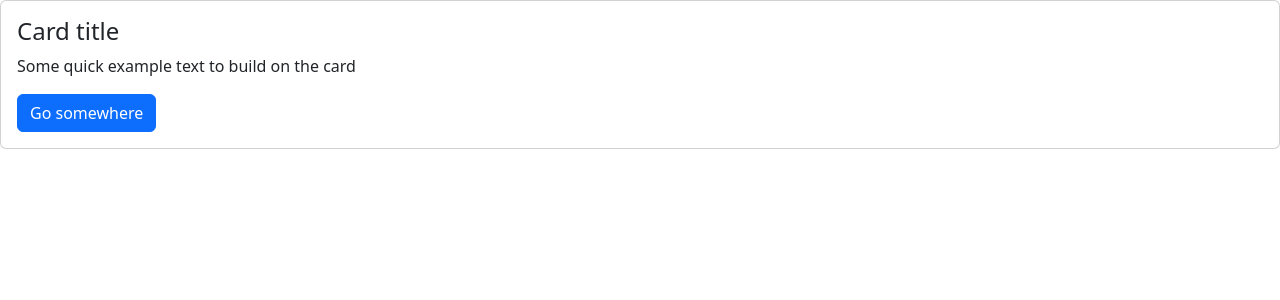
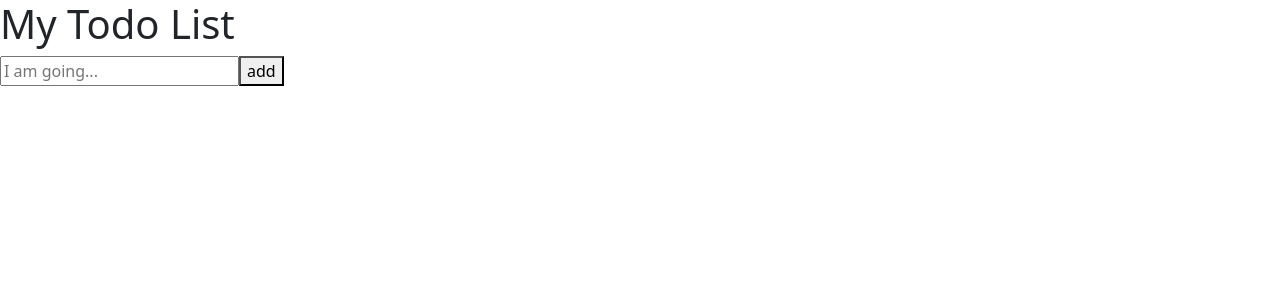
Before and after one commit to flyfarefly/REACT_HOMEWORK, a React (Vite) app in the folder vite-install-react/: page / in a window 1280 px wide. Shown: the top 300 px of the page. Built offline with nearby package versions, Linux system fonts and the light colour scheme.

Commit message:
HW_88 Complete

```diff
--- a/vite-install-react/package.json
+++ b/vite-install-react/package.json
@@ -15,7 +15,8 @@
     "prop-types": "^15.8.1",
     "react": "^18.3.1",
     "react-dom": "^18.3.1",
-    "react-prop-types": "^0.4.0"
+    "react-prop-types": "^0.4.0",
+    "uuid": "^10.0.0"
   },
   "devDependencies": {
     "@types/react": "^18.3.3",
--- a/vite-install-react/src/App.jsx
+++ b/vite-install-react/src/App.jsx
@@ -1,10 +1,13 @@
-import Card from './components/Card.jsx';
+// eslint-disable-next-line no-unused-vars
+import React from 'react';
+import TodoBox from './components/TodoBox.jsx'; // Переконайтеся, що шлях до файлу TodoBox вірний
 
 function App() {
   return (
-    <>
-      <Card></Card>
-    </>
+    <div>
+      <h1>My Todo List</h1>
+      <TodoBox />
+    </div>
   );
 }
 
--- a/vite-install-react/src/components/Card.jsx
+++ /dev/null
@@ -1,21 +0,0 @@
-import React from 'react';
-
-class Card extends React.Component {
-  render() {
-    return (
-      <div className="card">
-        <div className="card-body">
-          <h4 className="card-title">Card title</h4>
-          <p className="card-text">
-            Some quick example text to build on the card
-          </p>
-          <button type="button" className="btn btn-primary">
-            Go somewhere
-          </button>
-        </div>
-      </div>
-    );
-  }
-}
-
-export default Card;
--- /dev/null
+++ b/vite-install-react/src/components/TodoBox.jsx
@@ -0,0 +1,65 @@
+// eslint-disable-next-line no-unused-vars
+import React, { Component } from 'react';
+import { v4 as uuidv4 } from 'uuid';
+
+class TodoBox extends Component {
+  state = {
+    todos: [],
+    inputValue: ''
+  };
+
+  handleInputChange = (e) => {
+    this.setState({ inputValue: e.target.value });
+  };
+
+  handleAddTodo = (e) => {
+    e.preventDefault();
+    const { inputValue, todos } = this.state;
+    if (inputValue.trim()) {
+      const newTodo = {
+        id: uuidv4(), // Використовуйте функцію uniqueId для отримання нового ID
+        text: inputValue
+      };
+      this.setState({
+        todos: [newTodo, ...todos],
+        inputValue: ''
+      });
+    }
+  };
+
+  handleRemoveTodo = (id) => {
+    const { todos } = this.state;
+    const updatedTodos = todos.filter((todo) => todo.id !== id);
+    this.setState({ todos: updatedTodos });
+  };
+
+  render() {
+    const { todos, inputValue } = this.state;
+
+    return (
+      <div>
+        <form onSubmit={this.handleAddTodo}>
+          <input
+            type="text"
+            value={inputValue}
+            onChange={this.handleInputChange}
+            placeholder="I am going..."
+          />
+          <button type="submit">add</button>
+        </form>
+        <div>
+          {todos.map((todo) => (
+            <div key={todo.id}>
+              <button onClick={() => this.handleRemoveTodo(todo.id)}>
+                Remove
+              </button>
+              {todo.text}
+            </div>
+          ))}
+        </div>
+      </div>
+    );
+  }
+}
+
+export default TodoBox;
```
Also changed, not shown: 1 other file (tests, documents, lock files or other folders).
